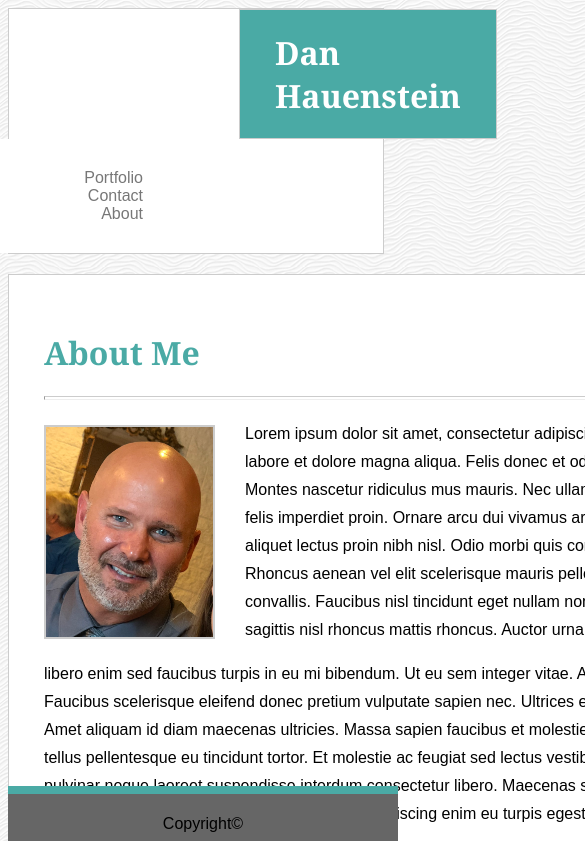
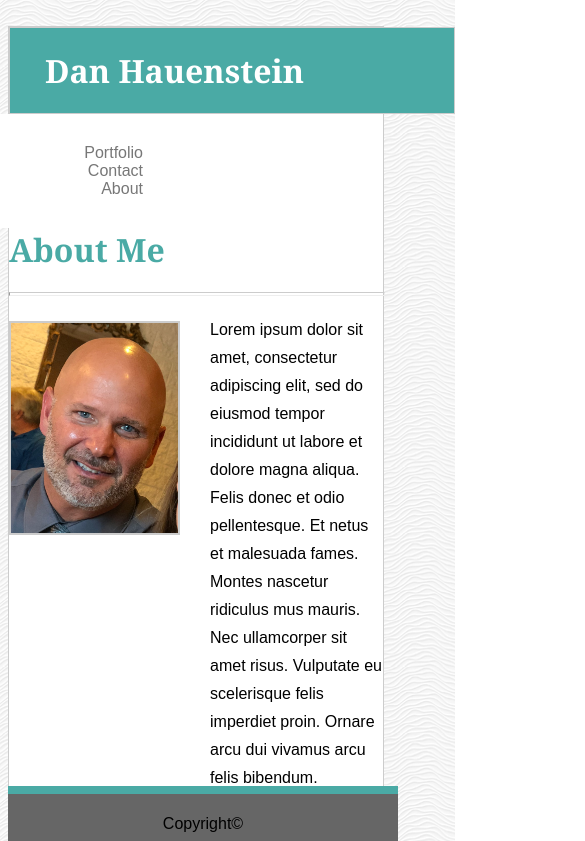
Before and after one commit to danhauen/Responsive-Portfolio, a plain HTML site: page Responsive-Portfolio/index.html in a window 390 px wide. Shown: the top 841 px of the page, 585 px wide, since content can reach past the window. Drawn offline with Linux system fonts and the light colour scheme.

Commit message:
final push before due time.  Not complete. not totally responsive with errors.

```diff
--- a/Responsive-Portfolio/assets/css/style.css
+++ b/Responsive-Portfolio/assets/css/style.css
@@ -8,7 +8,7 @@ header {
     width: 100%;
     background-color: #ffffff;
     border: 1px solid #cccccc;
-    display: inline-block;
+    display: static;
 }
 
 .name {
@@ -164,3 +164,34 @@ form {
     padding-top: 14px;
     padding-right: 240px;
 }
+
+@media only screen and (max-width:980px) {
+    /* full screen */
+    .wrapper {
+      width: 80%;
+      padding: 0;
+    }
+    .header {
+      width: 100%;
+    }
+  }
+  @media only screen and (max-width:768px) {
+    /* Tablets */
+    .name, .wrapper, .footer, header {
+      width: 100%;
+    }
+
+    @media only screen and (max-width:640px) {
+        /* Mobile phones landscape */
+        .name, .wrapper, .footer, .header{
+          width: 100%;
+          margin: 0;
+        }
+
+        /* Needed more time. */
+
+        /* need to have name responsive*/
+
+        /* need to have links clear name header*/
+
+        /* not a finished product */
```
Also changed, not shown: Responsive-Portfolio/index.html (line endings or trailing spaces).
